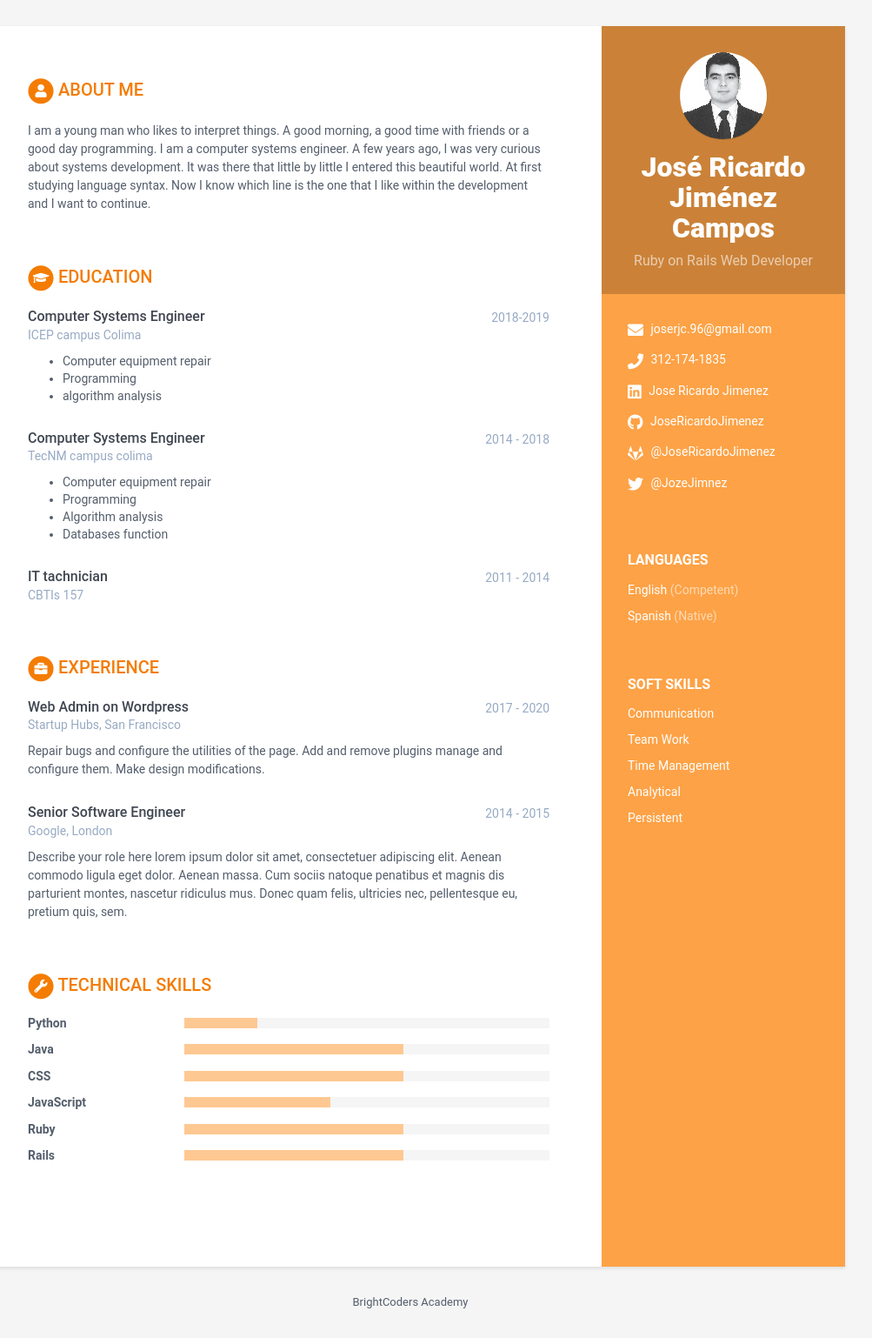
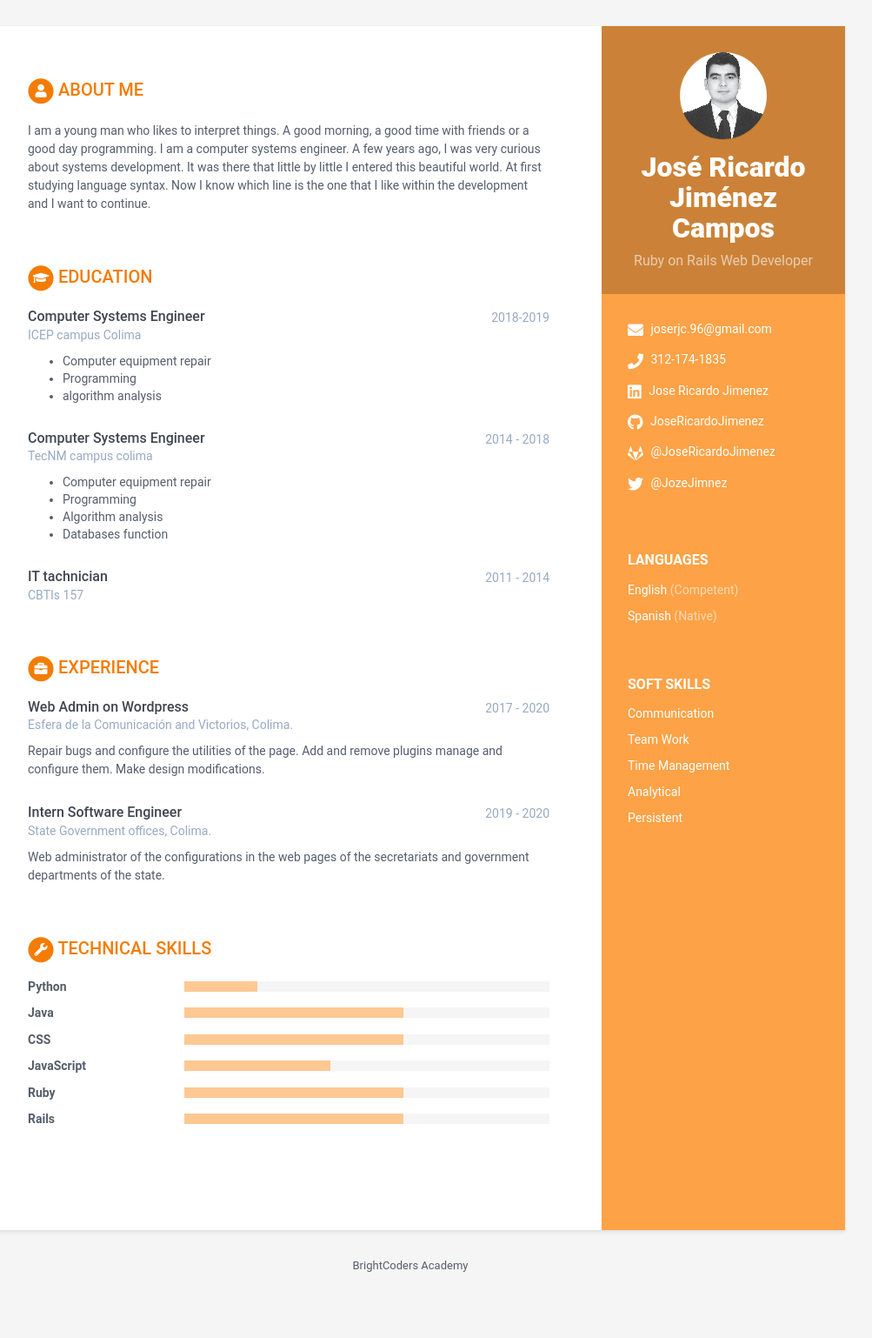
Before and after one commit to BC-MAY-21-ROR/kata-04-resume-JoseRicardoJimenez, a Jekyll site: the page built from index.html, in a window 1280 px wide. Shown: the whole page at 87% size, without its empty margins (168-1171 px from the left). Built offline with Jekyll 4.4.1, drawn with Linux system fonts in a browser that asks for light colours; after the commit the page ends 1496 px from its top, so only the background shows below that.

Commit message:
Update information

```diff
--- a/_data/data.yml
+++ b/_data/data.yml
@@ -85,21 +85,18 @@ educationcomplete:
 experiences:
   - role: Web Admin on Wordpress
     time: 2017 - 2020
-    company: Startup Hubs, San Francisco
+    company: Esfera de la Comunicación and Victorios, Colima.
     details: |
       Repair bugs and configure the utilities of the page.
       Add and remove plugins manage and configure them. Make
       design modifications.
 
-  - role: Senior Software Engineer
-    time: 2014 - 2015
-    company: Google, London
+  - role: Intern Software Engineer
+    time: 2019 - 2020
+    company: State Government offices, Colima.
     details: |
-      Describe your role here lorem ipsum dolor sit amet, consectetuer
-      adipiscing elit. Aenean commodo ligula eget dolor. Aenean massa.
-      Cum sociis natoque penatibus et magnis dis parturient montes,
-      nascetur ridiculus mus. Donec quam felis, ultricies nec,
-      pellentesque eu, pretium quis, sem.
+      Web administrator of the configurations in the web pages of the
+      secretariats and government departments of the state.
 
 # Registra aquí tus habilidades técnicas, para level utiliza:
 # 20% para Novice
```
